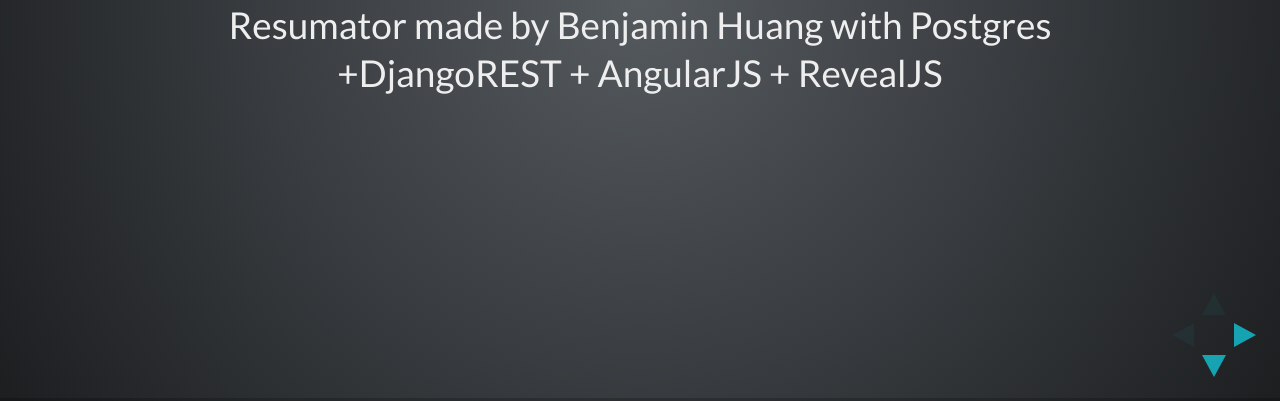
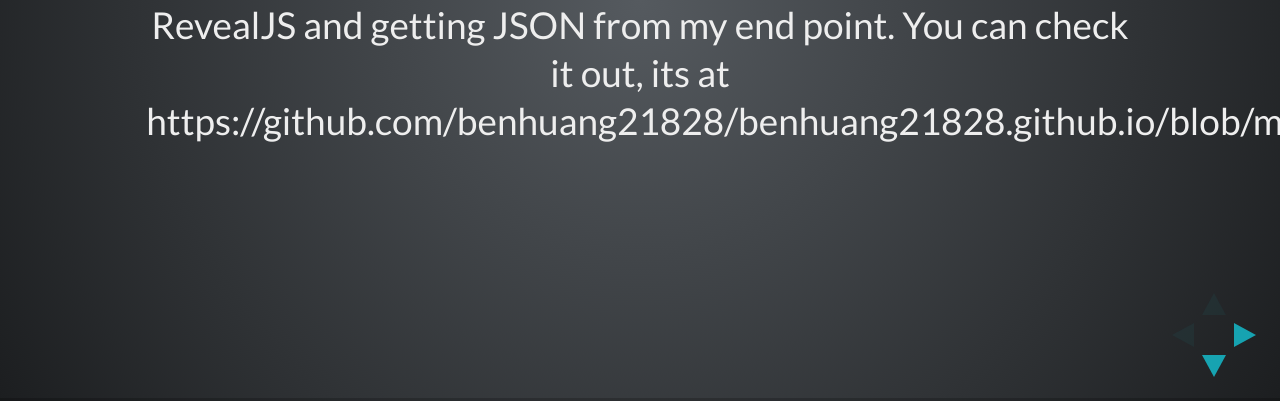
Before and after one commit to benhuang21828/benhuang21828.github.io, a website: page index.html in a window 1280 px wide. Shown: the part 399-800 px from the top of the page. Drawn offline with nearby package versions, Linux system fonts and the light colour scheme; no server answers.

Commit message:
Update index.html

```diff
--- a/index.html
+++ b/index.html
@@ -51,7 +51,7 @@
 					<section>
 						<h3>Ben's Resume</h3>
 						<p>press down for bio and right for experiences</p>
-						<p font-size="15">Resumator made by Benjamin Huang with Postgres +DjangoREST + AngularJS + RevealJS</p>
+						<p font-size="12">Slides made with Postgres +DjangoREST + AngularJS + RevealJS and getting JSON from my end point. You can check it out, its at https://github.com/benhuang21828/benhuang21828.github.io/blob/master/app.js</p>
 					</section>
 
 					<section ng-repeat="things in bio.things">
```
